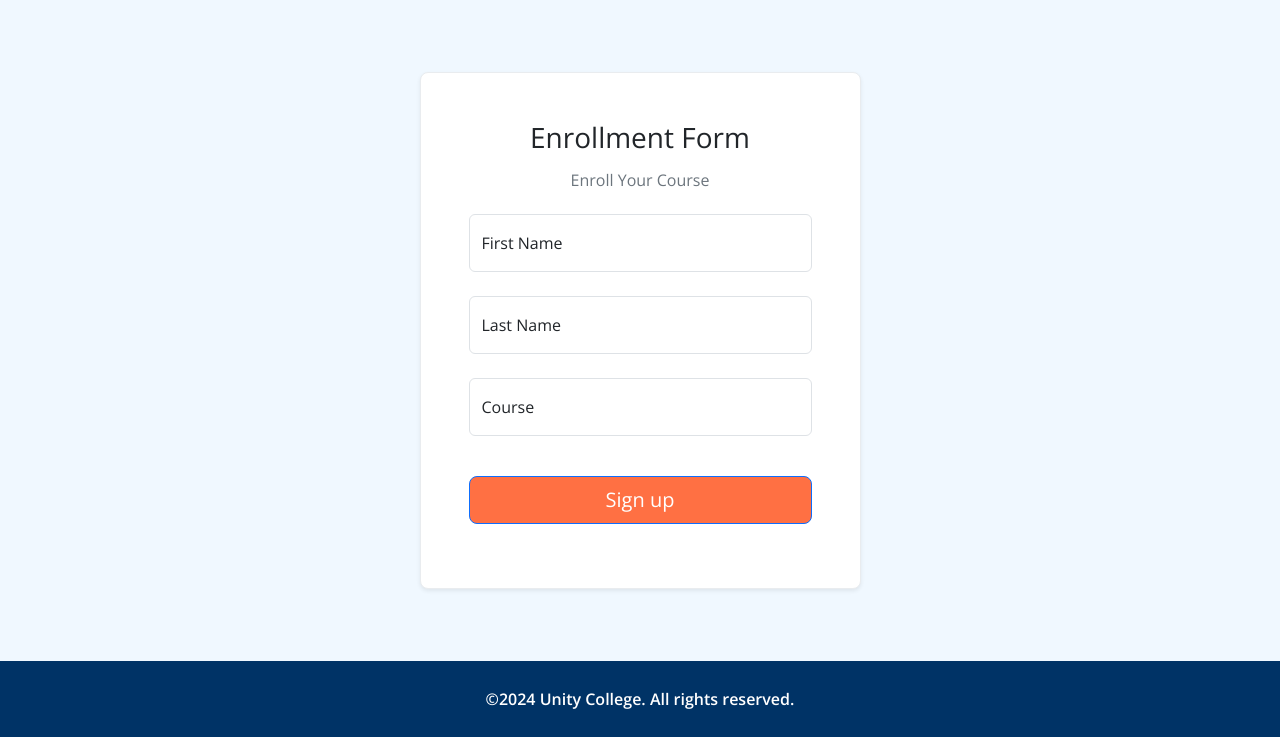
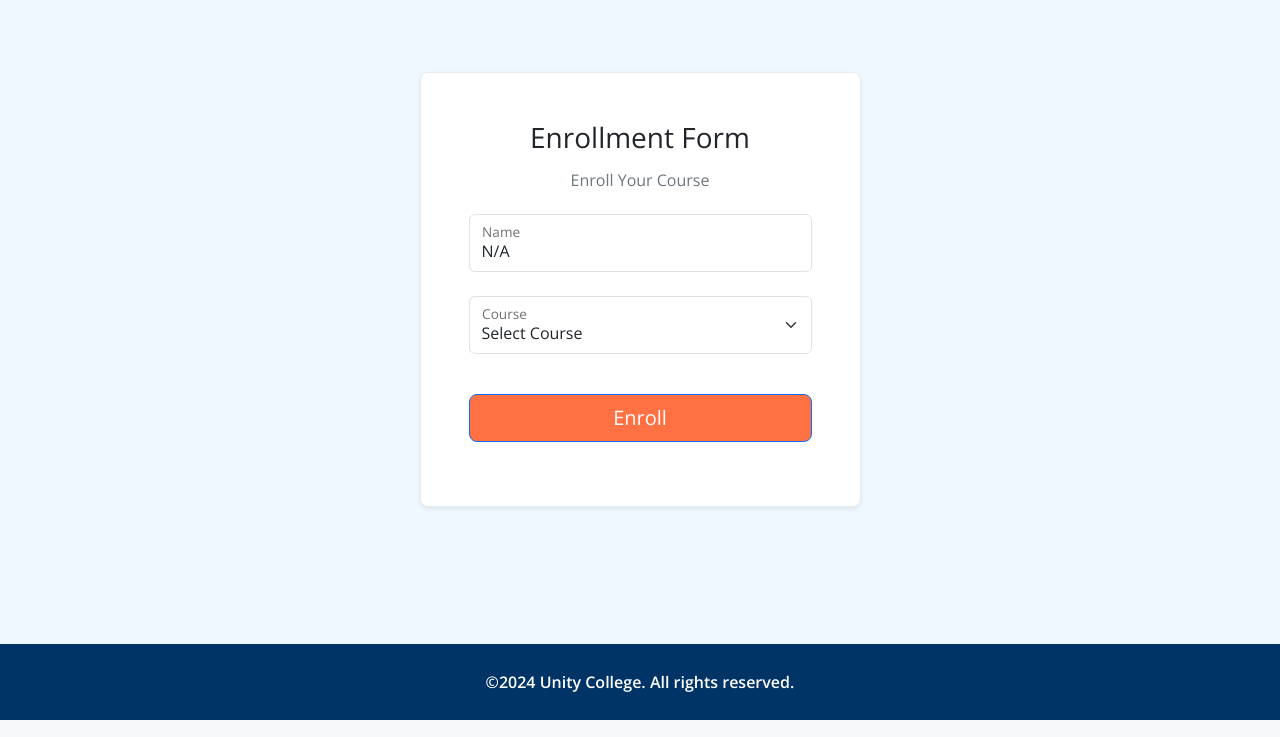
Before and after one commit to kyalsinhein/student_enrollment_system, a Flask app: page /student/enrollment in a window 1280 px wide. Shown: the part 80-817 px from the top of the page. Run offline with Flask 3, Linux system fonts and the light colour scheme; a user stored in the database is signed in; data comes from the database, SQL or seed files in the repository; both versions use the stored data as it was after the commit.

Commit message:
Adding Enrollment Fixing Admin Site

```diff
--- a/app.py
+++ b/app.py
@@ -1,9 +1,10 @@
 from flask import Flask, render_template, url_for, flash, redirect, request, session
 from werkzeug.utils import secure_filename
 import os
-import sqlite3
+from datetime import datetime
+import hashlib
 import traceback
-import hashlib
+from dbconn import query_db, execute_db
 
 app = Flask(__name__)
 app.secret_key = 'secrete'  # Required for flash messages
@@ -34,11 +35,7 @@
         hashed_password = hashlib.md5(password.encode()).hexdigest()
 
         try:
-            con = sqlite3.connect("advweb.db")
-            cursor = con.cursor()
-
-            cursor.execute("SELECT first_name FROM student WHERE email = ? AND password = ?", (email, hashed_password))
-            user = cursor.fetchone()
+            user = query_db("SELECT first_name FROM student WHERE email = ? AND password = ?", (email, hashed_password), one=True)
 
             if user:
                 session['username'] = user[0]
@@ -49,8 +46,6 @@
         except Exception as e:
             print(traceback.format_exc())
             flash("An error occurred during login. Please try again.", 'danger')
-        finally:
-            con.close()
 
     return render_template("student/login.html", title="Student Login")
 
@@ -73,23 +68,16 @@
         hashed_password = hashlib.md5(password.encode()).hexdigest()
 
         try:
-            con = sqlite3.connect("advweb.db")
-            cursor = con.cursor()
-
-            cursor.execute("""
+            execute_db("""
                 INSERT INTO student (first_name, last_name, email, phone, address, password)
                 VALUES (?, ?, ?, ?, ?, ?)
             """, (first_name, last_name, email, phone, address, hashed_password))
 
-            con.commit()
             return redirect(url_for('student_login'))
 
         except Exception as e:
-            con.rollback()
             print(traceback.format_exc())
             flash("An error occurred during signup. Please try again.", 'danger')
-        finally:
-            con.close()
 
     return render_template("student/signup.html", title="Student Signup")
 
@@ -105,27 +93,17 @@
     username = session.get('username')
 
     if not username:
-        flash("You need to log in first.", 'danger')
         return redirect(url_for('student_login'))
 
     try:
-        con = sqlite3.connect("advweb.db")
-        cursor = con.cursor()
-
-        # Fetch profile information for the logged-in user
-        cursor.execute("SELECT first_name, last_name, email, phone, address FROM student WHERE first_name = ?", (username,))
-        profile = cursor.fetchone()
+        profile = query_db("SELECT first_name, last_name, email, phone, address FROM student WHERE first_name = ?", (username,), one=True)
 
         if not profile:
-            flash("Profile not found.", 'danger')
             return redirect(url_for('home'))
 
     except Exception as e:
         print(traceback.format_exc())
-        flash("An error occurred while fetching profile information.", 'danger')
         profile = {}
-    finally:
-        con.close()
 
     return render_template("student/profile.html", profile=profile, username=username)
 
@@ -135,7 +113,6 @@
     username = session.get('username')
 
     if not username:
-        flash("You need to log in first.", 'danger')
         return redirect(url_for('student_login'))
 
     if request.method == "POST":
@@ -146,70 +123,82 @@
         address = request.form.get('address')
 
         try:
-            con = sqlite3.connect("advweb.db")
-            cursor = con.cursor()
-
-            # Update the profile information in the database
-            cursor.execute("""
+            execute_db("""
                 UPDATE student
                 SET first_name = ?, last_name = ?, email = ?, phone = ?, address = ?
                 WHERE first_name = ?
             """, (first_name, last_name, email, phone, address, username))
 
-            con.commit()
             session['username'] = first_name  # Update session with the new name if changed
-            flash("Profile updated successfully.", 'success')
             return redirect(url_for('view_profile'))
 
         except Exception as e:
-            con.rollback()
             print(traceback.format_exc())
-            flash("An error occurred while updating profile information.", 'danger')
-        finally:
-            con.close()
 
     else:
         try:
-            con = sqlite3.connect("advweb.db")
-            cursor = con.cursor()
-
-            # Fetch current profile information to pre-fill the form
-            cursor.execute("SELECT first_name, last_name, email, phone, address FROM student WHERE first_name = ?", (username,))
-            profile = cursor.fetchone()
+            profile = query_db("SELECT first_name, last_name, email, phone, address FROM student WHERE first_name = ?", (username,), one=True)
 
             if not profile:
-                flash("Profile not found.", 'danger')
                 return redirect(url_for('home'))
 
         except Exception as e:
             print(traceback.format_exc())
-            flash("An error occurred while fetching profile information.", 'danger')
             profile = {}
-        finally:
-            con.close()
 
         return render_template("student/edit_profile.html", profile=profile, username=username)
 
 @app.route('/student/courses')
 def view_courses():
-    username = session.get('username')  # Ensure username is retrieved from session
+    username = session.get('username')
     try:
-        con = sqlite3.connect('advweb.db')
-        cursor = con.cursor()
-        cursor.execute("SELECT name, image, description FROM course")
-        courses = cursor.fetchall()
+        courses = query_db("SELECT name, image, description FROM course")
     except Exception as e:
         print(traceback.format_exc())
-        flash("An error occurred while fetching courses.", 'danger')
         courses = []
-    finally:
-        con.close()
     return render_template('student/courses.html', courses=courses, username=username)
 
-@app.route("/student/enrollment")
+@app.route("/student/enrollment", methods=["GET", "POST"])
 def student_enroll():
-    username = session.get('username')  # Add username to context
-    return render_template("student/enroll.html", username=username)  # Pass username to template
+    username = session.get('username')
+
+    if not username:
+        return redirect(url_for('student_login'))
+
+    if request.method == "POST":
+        course_id = request.form.get('course_id')
+
+        if not course_id:
+            return redirect(url_for('student_enroll'))
+
+        try:
+            student_id_row = query_db("SELECT id FROM student WHERE first_name = ?", (username,), one=True)
+            if not student_id_row:
+                return redirect(url_for('student_enroll'))
+            student_id = student_id_row[0]
+
+            execute_db("""
+                INSERT INTO enrollment (student_id, course_id, enroll_date)
+                VALUES (?, ?, ?)
+            """, (student_id, course_id, datetime.now().strftime('%Y-%m-%d')))
+
+            return redirect(url_for('home'))
+
+        except Exception as e:
+            print(traceback.format_exc())
+
+    try:
+        student = query_db("SELECT first_name, last_name FROM student WHERE first_name = ?", (username,), one=True)
+        full_name = f"{student[0]} {student[1]}" if student else "N/A"
+
+        courses = query_db("SELECT id, name FROM course")
+
+    except Exception as e:
+        print(f"Exception during GET request: {e}")
+        full_name = "N/A"
+        courses = []
+
+    return render_template("student/enroll.html", full_name=full_name, courses=courses, username=username)
 
 # Student Logout Route
 @app.route("/student/logout")
@@ -226,11 +215,7 @@
         hashed_password = hashlib.md5(password.encode()).hexdigest()
 
         try:
-            con = sqlite3.connect("advweb.db")
-            cursor = con.cursor()
-
-            cursor.execute("SELECT first_name FROM admin WHERE email = ? AND password = ?", (email, hashed_password))
-            user = cursor.fetchone()
+            user = query_db("SELECT first_name FROM admin WHERE email = ? AND password = ?", (email, hashed_password), one=True)
 
             if user:
                 session['username'] = user[0]
@@ -241,8 +226,6 @@
         except Exception as e:
             print(traceback.format_exc())
             flash("An error occurred during login. Please try again.", 'danger')
-        finally:
-            con.close()
 
     return render_template("admin/login.html", title="Admin Login")
 
@@ -265,23 +248,16 @@
         hashed_password = hashlib.md5(password.encode()).hexdigest()
 
         try:
-            con = sqlite3.connect("advweb.db")
-            cursor = con.cursor()
-
-            cursor.execute("""
+            execute_db("""
                 INSERT INTO admin (first_name, last_name, email, phone, address, password)
                 VALUES (?, ?, ?, ?, ?, ?)
             """, (first_name, last_name, email, phone, address, hashed_password))
 
-            con.commit()
             return redirect(url_for('admin_login'))
 
         except Exception as e:
-            con.rollback()
             print(traceback.format_exc())
             flash("An error occurred during signup. Please try again.", 'danger')
-        finally:
-            con.close()
 
     return render_template("admin/signup.html", title="Admin Signup")
 
@@ -290,29 +266,14 @@
 def admin_dashboard():
     username = session.get('username')
 
-    # Fetch data for the dashboard
     try:
-        con = sqlite3.connect("advweb.db")
-        cursor = con.cursor()
-
-        # Fetch total number of students
-        cursor.execute("SELECT COUNT(*) FROM student")
-        total_students = cursor.fetchone()[0]
-
-        # Fetch total number of courses
-        cursor.execute("SELECT COUNT(*) FROM course")
-        total_courses = cursor.fetchone()[0]
-
-        # Fetch total number of enrollments
-        cursor.execute("SELECT COUNT(*) FROM enrollment")
-        total_enrollments = cursor.fetchone()[0]
+        total_students = query_db("SELECT COUNT(*) FROM student", one=True)[0]
+        total_courses = query_db("SELECT COUNT(*) FROM course", one=True)[0]
+        total_enrollments = query_db("SELECT COUNT(*) FROM enrollment", one=True)[0]
 
     except Exception as e:
         print(traceback.format_exc())
-        flash("An error occurred while fetching dashboard data.", 'danger')
         total_students = total_courses = total_enrollments = 0
-    finally:
-        con.close()
 
     return render_template(
         "admin/dashboard.html",
@@ -325,11 +286,7 @@
 @app.route("/admin/courses", methods=["GET"])
 def admin_view_courses():
     username = session.get('username')
-    con = sqlite3.connect("advweb.db")
-    cursor = con.cursor()
-    cursor.execute("SELECT * FROM course")
-    courses = cursor.fetchall()
-    con.close()
+    courses = query_db("SELECT * FROM course")
 
     courses = [
         {
@@ -343,8 +300,7 @@
         for course in courses
     ]
 
-    return render_template("admin/courses.html", courses=courses, username = username)
-
+    return render_template("admin/courses.html", courses=courses, username=username)
 
 @app.route("/admin/course/add", methods=["GET", "POST"])
 def add_course():
@@ -352,46 +308,42 @@
     if request.method == "POST":
         name = request.form['name']
         description = request.form['description']
-        credits = request.form['credit']  # Changed to 'credits' to match form field
+        credits = request.form['credit']
         lecturer = request.form['lecturer']
         cfile = request.files['cimage']
         filename = secure_filename(cfile.filename)
         file_path = os.path.join(app.config['UPLOAD_FOLDER'], filename)
         cfile.save(file_path)
         try:
-            con = sqlite3.connect("advweb.db")
-            cursor = con.cursor()
-            cursor.execute("INSERT INTO course (name, image, description, credits, lecturer) VALUES (?, ?, ?, ?, ?)",
-                           (name, filename, description, credits, lecturer))  # Corrected query
-            con.commit()
-            flash("Course added successfully.", 'success')
+            execute_db("INSERT INTO course (name, image, description, credits, lecturer) VALUES (?, ?, ?, ?, ?)",
+                       (name, filename, description, credits, lecturer))
+            # flash("Course added successfully.", 'success')  # Flash removed
             return redirect(url_for('admin_view_courses'))
         except Exception as e:
-            con.rollback()
             print(traceback.format_exc())
-            flash("An error occurred while adding the course. Please try again.", 'danger')
-        finally:
-            con.close()
+
     return render_template("admin/addcourse.html", username=username)
 
 @app.route("/admin/courses/delete/<int:id>", methods=["POST"])
 def delete_course(id):
     try:
-        con = sqlite3.connect("advweb.db")
-        cursor = con.cursor()
-        cursor.execute("DELETE FROM course WHERE id = ?", (id,))
-        con.commit()
-        flash("Course deleted successfully.", 'success')
+        # Check if the course is enrolled
+        enrollment_count = query_db("SELECT COUNT(*) FROM enrollment WHERE course_id = ?", (id,), one=True)[0]
+
+        if enrollment_count > 0:
+            flash("Cannot delete the course as it is currently enrolled in.", 'danger')
+        else:
+            execute_db("DELETE FROM course WHERE id = ?", (id,))
+            flash("Course deleted successfully.", 'success')
+
     except Exception as e:
-        con.rollback()
         print(traceback.format_exc())
-        flash("An error occurred while deleting the course. Please try again.", 'danger')
-    finally:
-        con.close()
+        flash("An error occurred while trying to delete the course. Please try again.", 'danger')
 
     return redirect(url_for('admin_view_courses'))
 
 
+# Admin Logout Route
 @app.route("/admin/logout")
 def admin_logout():
     session.pop('username', None)
--- a/static/css/admin/dashboard.css
+++ b/static/css/admin/dashboard.css
@@ -2,10 +2,13 @@
 .card {
   border: 1px solid #dee2e6;
   border-radius: 0.375rem;
+  background-color: black; /* Set the background color to black */
+  color: white; /* Set the text color to white */
 }
 
 .card-body {
   text-align: center;
+  color: inherit; /* Inherit text color from the card */
 }
 
 @media (max-width: 767.98px) {
--- a/templates/student/enroll.html
+++ b/templates/student/enroll.html
@@ -12,52 +12,41 @@
             <h2 class="fs-6 fw-normal text-center text-secondary mb-4">
               Enroll Your Course
             </h2>
-            <form action="#!">
+            <form action="{{ url_for('student_enroll') }}" method="POST">
               <div class="row gy-2 overflow-hidden">
                 <div class="col-12">
                   <div class="form-floating mb-3">
                     <input
                       type="text"
                       class="form-control"
-                      name="firstName"
-                      id="firstName"
-                      placeholder="First Name"
-                      required
+                      value="{{ full_name }}"
+                      readonly
+                      placeholder="Name"
                     />
-                    <label for="firstName" class="form-label">First Name</label>
+                    <label for="name" class="form-label">Name</label>
                   </div>
                 </div>
                 <div class="col-12">
                   <div class="form-floating mb-3">
-                    <input
-                      type="text"
-                      class="form-control"
-                      name="lastName"
-                      id="lastName"
-                      placeholder="Last Name"
+                    <select
+                      class="form-select"
+                      name="course_id"
+                      id="course_id"
                       required
-                    />
-                    <label for="lastName" class="form-label">Last Name</label>
-                  </div>
-                </div>
-                <div class="col-12">
-                  <div class="form-floating mb-3">
-                    <input
-                      type="text"
-                      class="form-control"
-                      name="course"
-                      id="course"
-                      placeholder="Course"
-                      required
-                    />
-                    <label for="lastName" class="form-label">Course</label>
+                    >
+                      <option value="" disabled selected>Select Course</option>
+                      {% for course in courses %}
+                      <option value="{{ course[0] }}">{{ course[1] }}</option>
+                      {% endfor %}
+                    </select>
+                    <label for="course_id" class="form-label">Course</label>
                   </div>
                 </div>
 
                 <div class="col-12">
                   <div class="d-grid my-3">
                     <button class="btn btn-primary btn-lg" type="submit">
-                      Sign up
+                      Enroll
                     </button>
                   </div>
                 </div>
```
Also changed, not shown: dbconn.py (added, +22 -0 lines), templates/admin/courses.html (+34 -0 lines), templates/admin/dashboard.html (+14 -3 lines), advweb.db, static/images/uploads/images.png (deleted), 3 other files.
